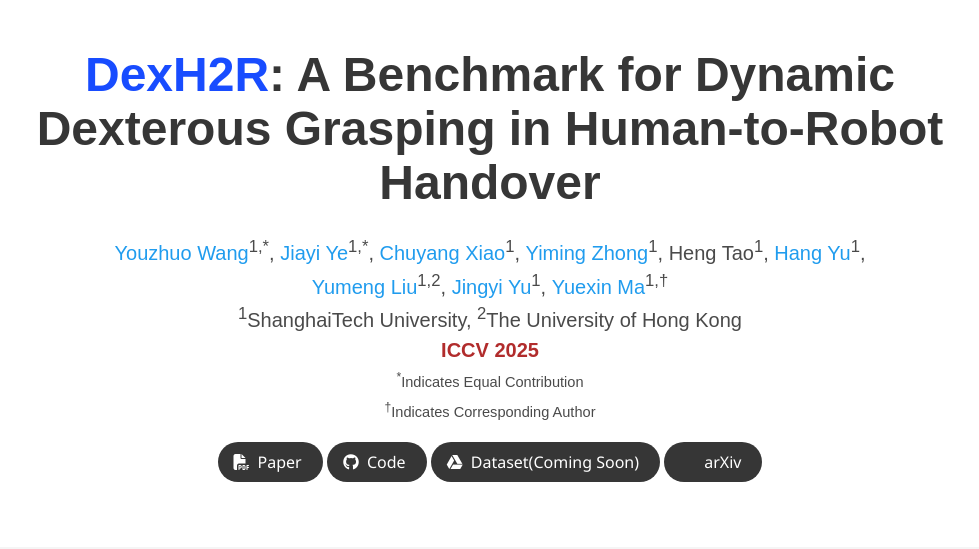
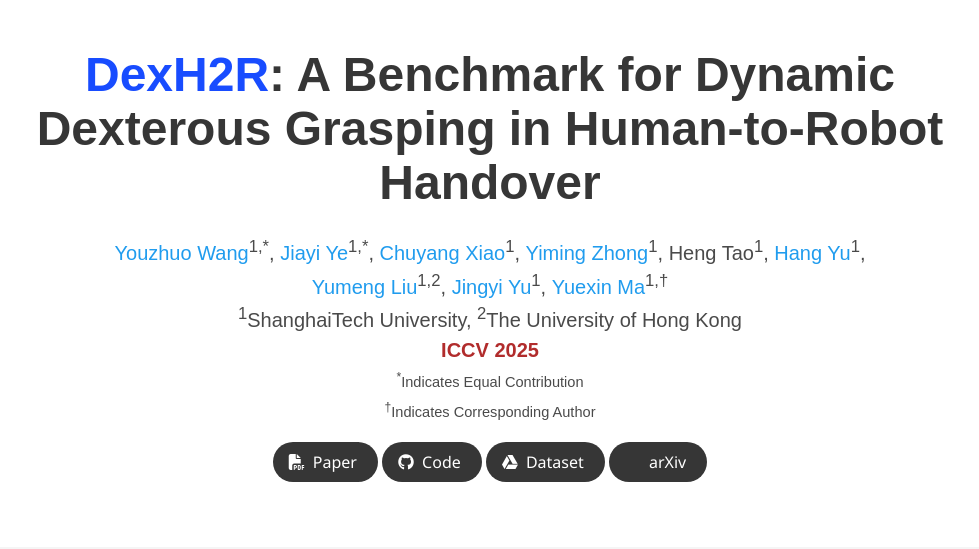
Before and after one commit to DexH2R/DexH2R.github.io, a plain HTML site: page index.html in a window 1280 px wide. Shown: the top 549 px of the page, without its empty margins (150-1129 px from the left). Drawn offline with nearby package versions, Linux system fonts and the light colour scheme; some icons are missing; a web font is replaced by a local one.

Commit message:
update google drive link

```diff
--- a/index.html
+++ b/index.html
@@ -135,11 +135,12 @@
 
               <!-- Dataset link -->
               <span class="link-block">
-                <a href="" target="_blank" class="external-link button is-normal is-rounded is-dark">
+                <a href="https://drive.google.com/drive/folders/1dco6ooYR7BWh_ULDX-n5EKZ5FFaU_rVQ?usp=sharing" target="_blank"
+                class="external-link button is-normal is-rounded is-dark">
                   <span class="icon">
                     <i class="fab fa-google-drive"></i>
                   </span>
-                  <span>Dataset(Coming Soon)</span>
+                  <span>Dataset</span>
                 </a>
               </span>
 
```
